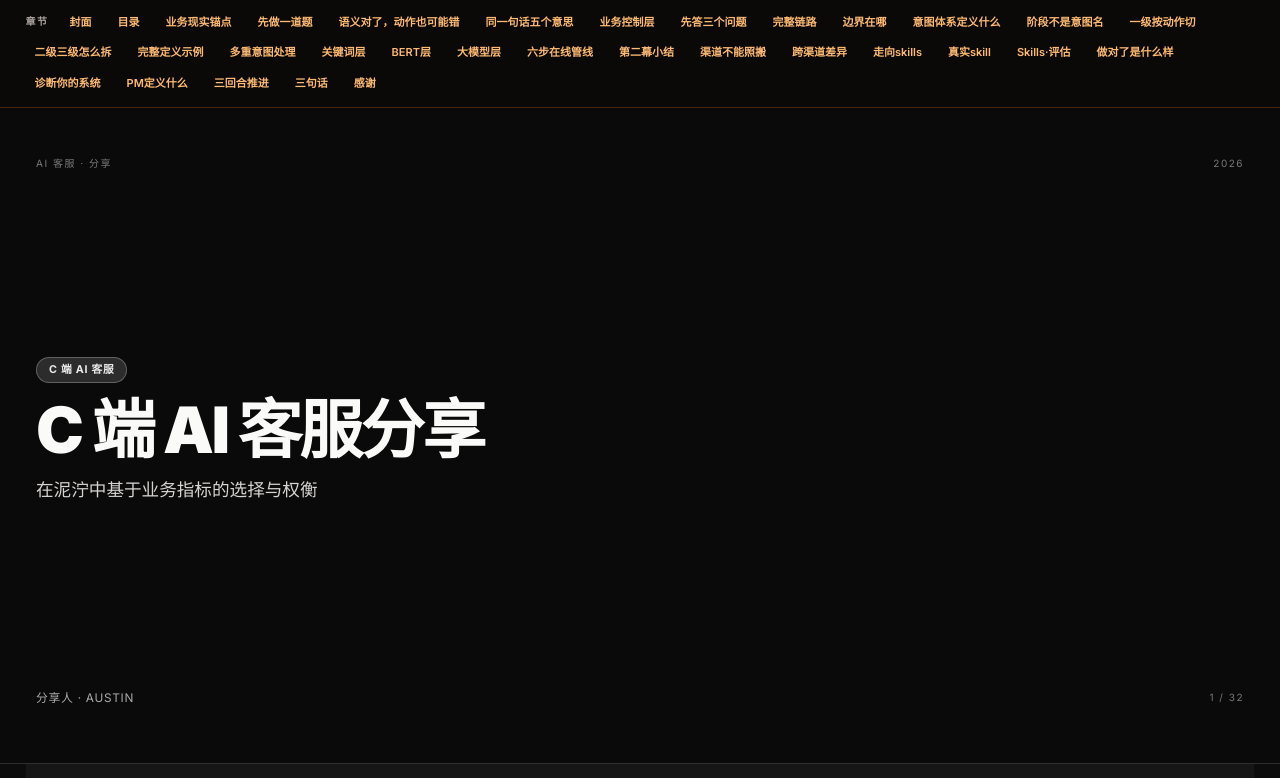
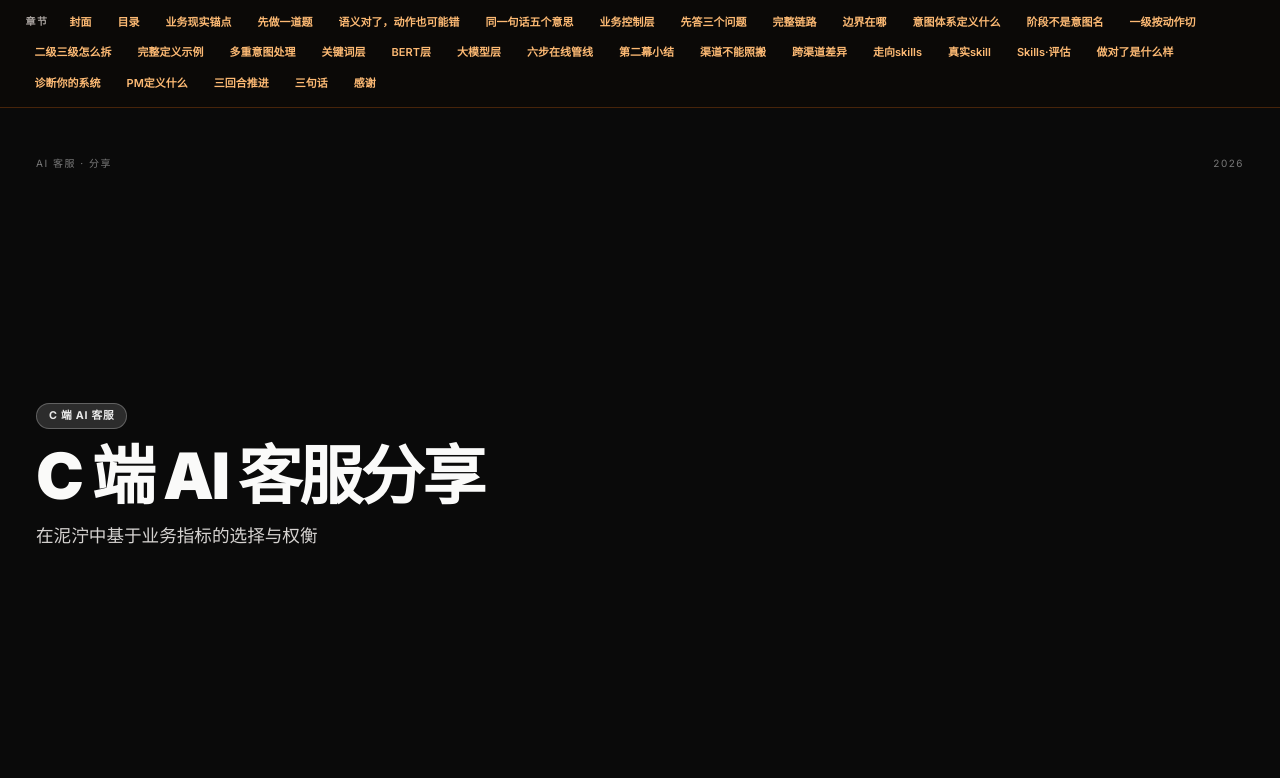
Before and after one commit to Xaxrich/pm-share, a plain HTML site: page docs/index.html in a window 1280 px wide. Shown: the top 778 px of the page. Drawn offline with Linux system fonts and the light colour scheme.

Commit message:
Slide min-height full viewport, padding tweak
Made-with: Cursor

```diff
--- a/docs/index.html
+++ b/docs/index.html
@@ -12,6 +12,7 @@
     <style>
          :root {
             --slide-max: min(1400px, 96vw);
+            --toc-h: 52px;
             --bg: #161616;
             --bg2: #0c0c0c;
             --bg3: #1c1917;
@@ -120,10 +121,12 @@
             width: 100%;
             max-width: var(--slide-max);
             margin: 0 auto;
-            padding: 40px 36px 48px;
+            padding: 48px 36px 56px;
             border-bottom: 1px solid var(--border);
             background: var(--bg);
-            min-height: 0
+            min-height: calc(100vh - var(--toc-h));
+            min-height: calc(100svh - var(--toc-h));
+            box-sizing: border-box
         }
 
         .slide.alt {
@@ -132,7 +135,8 @@
 
         .cover {
             max-width: 100%;
-            min-height: 82vh;
+            min-height: calc(100vh - var(--toc-h));
+            min-height: calc(100svh - var(--toc-h));
             padding: 48px 36px 56px;
             display: flex;
             flex-direction: column;
```
Also changed, not shown: share_重构版.html (+7 -3 lines).
